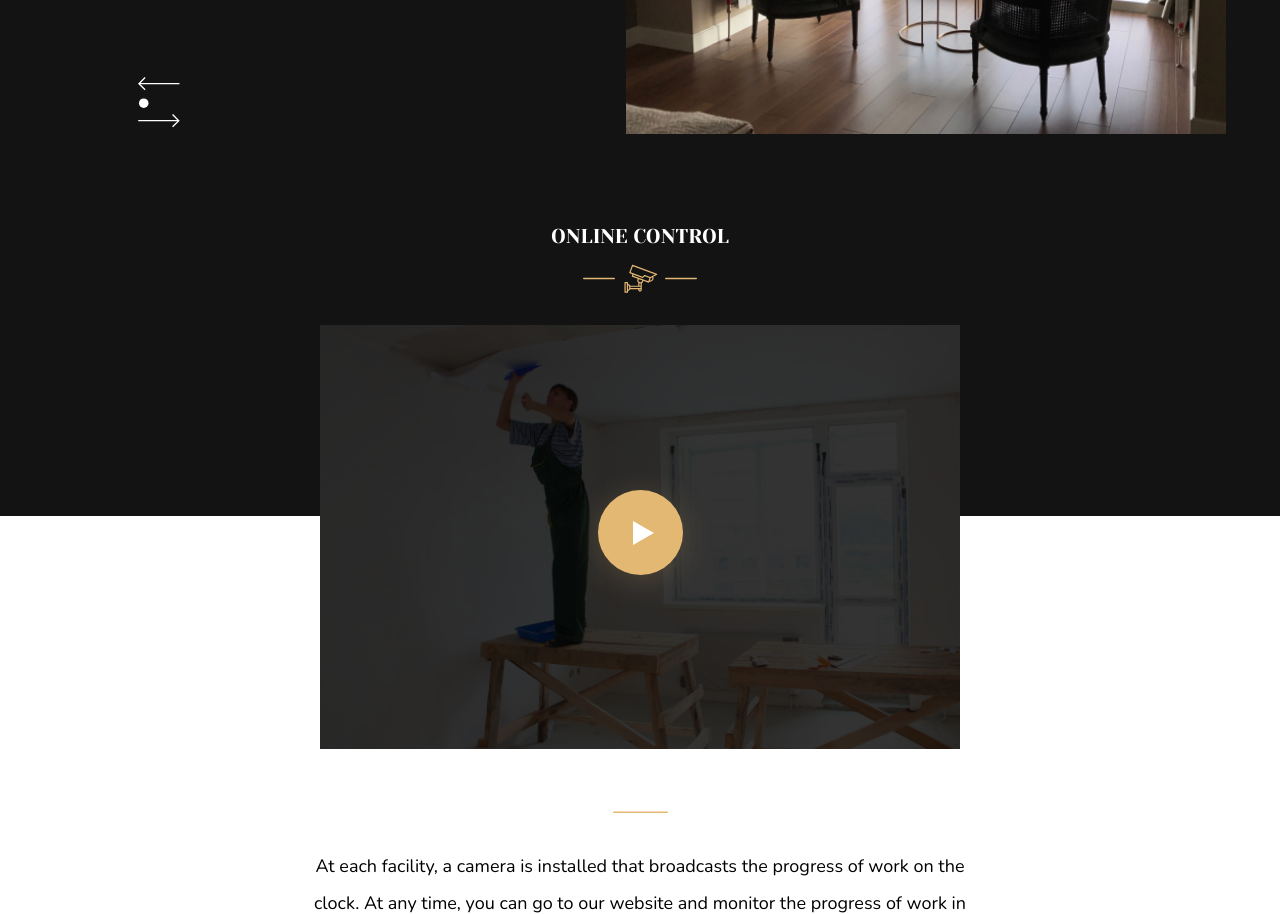
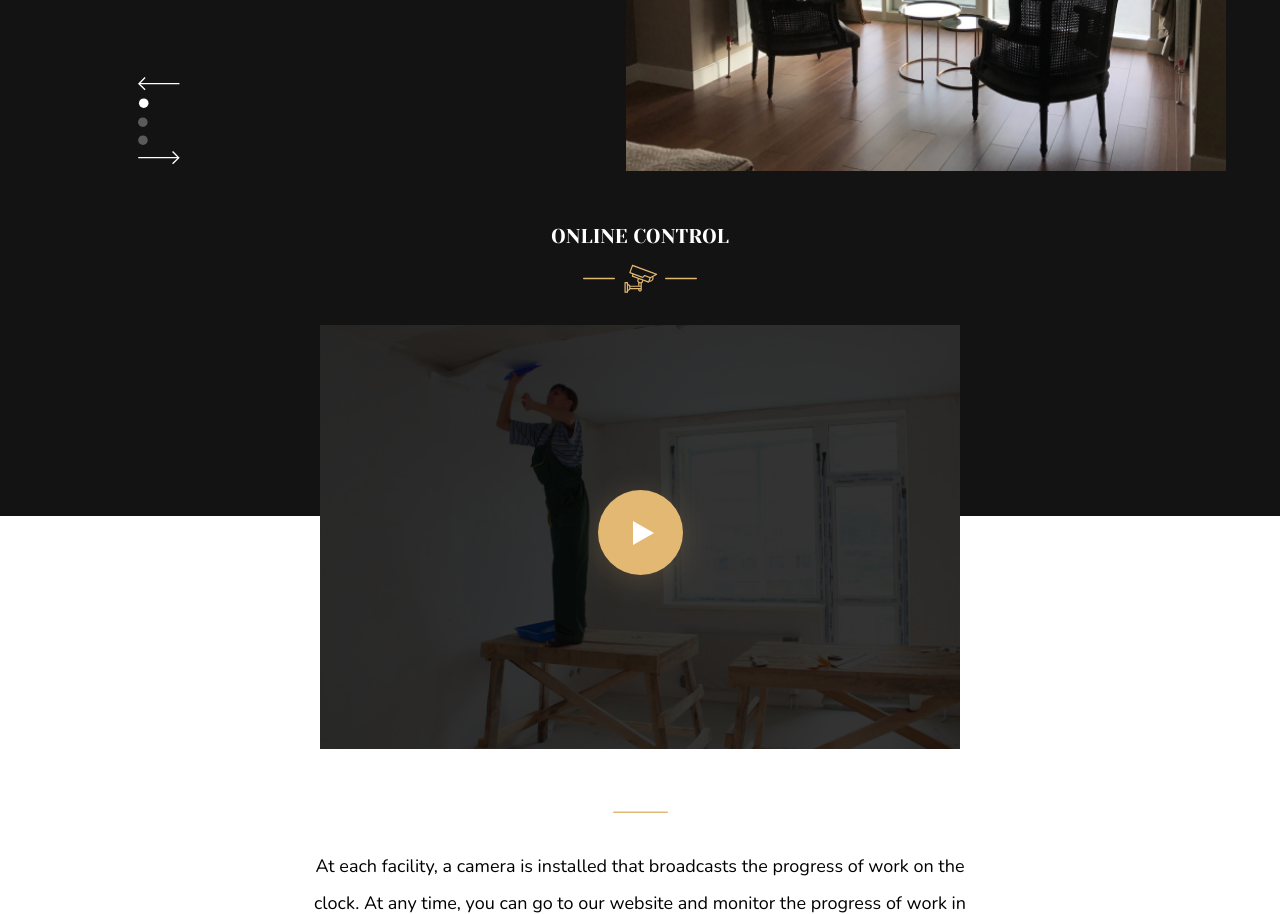
Before and after one commit to kulae8/designstudio, a plain HTML site: page index.html in a window 1280 px wide. Shown: the part 1348-2262 px from the top of the page. Drawn offline with Linux system fonts and the light colour scheme.

Commit message:
slider 1

```diff
--- a/css/styles.css
+++ b/css/styles.css
@@ -331,6 +331,7 @@
 .leftarrow {
   background-repeat: no-repeat;
   display: inline;
+  margin-right: 29px;
 }
 
 .leftdot {
@@ -338,9 +339,22 @@
   display: inline;
 }
 
+.centerdot {
+  background-repeat: no-repeat;
+  display: inline;
+  margin-left: 17px;
+  margin-right: 17px;
+}
+
+.rightdot {
+  background-repeat: no-repeat;
+  display: inline;
+}
+
 .rightarrow {
  background-repeat: no-repeat;
  display: inline;
+ margin-left: 29px
 }
 
 .home-top {
--- a/index.html
+++ b/index.html
@@ -7,6 +7,7 @@
     <link rel="stylesheet" href="./css/normalize.css">
     <link rel="stylesheet" media="screen and (min-width: 1300px)" href="./css/styles.css">
     <link rel="stylesheet" media="screen and (max-width: 1299.9px)" href="./css/mobilestyles.css">
+    <script src="./js/script.js"></script>
     <title>IC "REPAIR DESIGH PROJECT"</title>
     </head>
 
@@ -88,7 +89,16 @@ cost of materials due to the organization of work
                   <rect x="0.952759" y="0.456207" width="9.56667" height="9.56667" rx="4.78333" fill="white"/>
                   </svg>
                </div>
-
+               <div class="centerdot">
+                <svg width="10" height="11" viewBox="0 0 10 11" fill="none" xmlns="http://www.w3.org/2000/svg">
+                  <rect x="0.0583496" y="0.45636" width="9.56667" height="9.56667" rx="4.78333" fill="white" fill-opacity="0.3"/>
+                  </svg>
+               </div>
+               <div class="rightdot">
+                <svg width="10" height="11" viewBox="0 0 10 11" fill="none" xmlns="http://www.w3.org/2000/svg">
+                  <rect x="0.163879" y="0.45636" width="9.56667" height="9.56667" rx="4.78333" fill="white" fill-opacity="0.3"/>
+                  </svg>
+               </div>
                <div class="rightarrow">
                 <svg width="42" height="14" viewBox="0 0 42 14" fill="none" xmlns="http://www.w3.org/2000/svg">
                   <path fill-rule="evenodd" clip-rule="evenodd" d="M35.0451 -0.000183105L41.6831 6.63786L35.0451 13.2759L34.0975 12.3283L39.788 6.63786L34.0975 0.947384L35.0451 -0.000183105Z" fill="white"/>
```
Also changed, not shown: js/script.js (deleted, +0 -20 lines), img/home-top2.jpg (added), img/home-top3.jpg (added).
